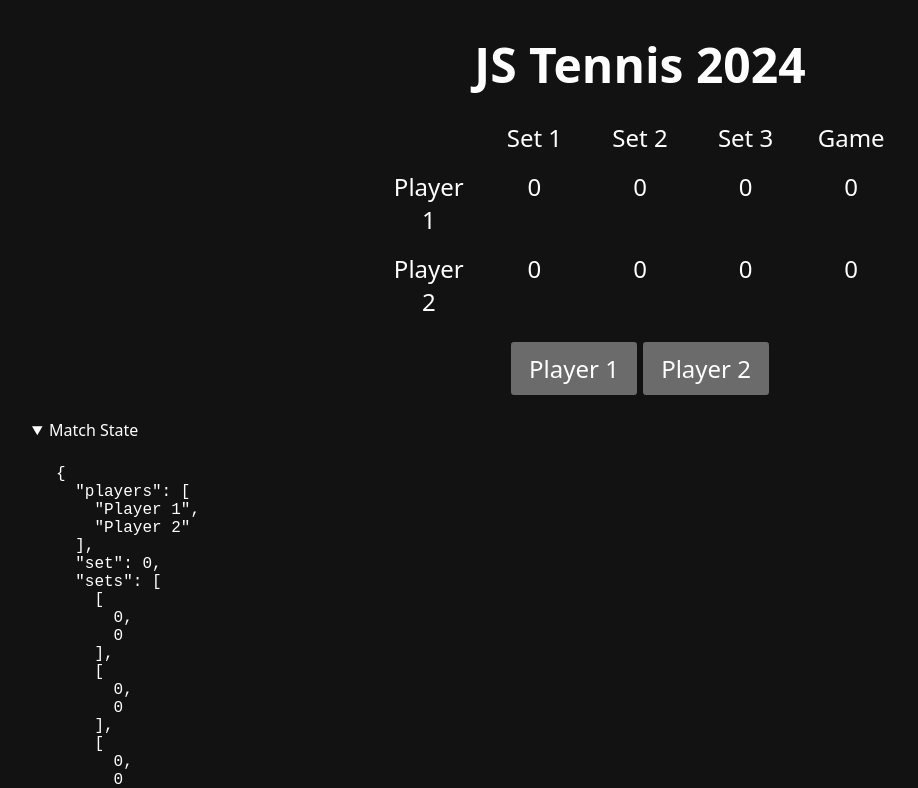
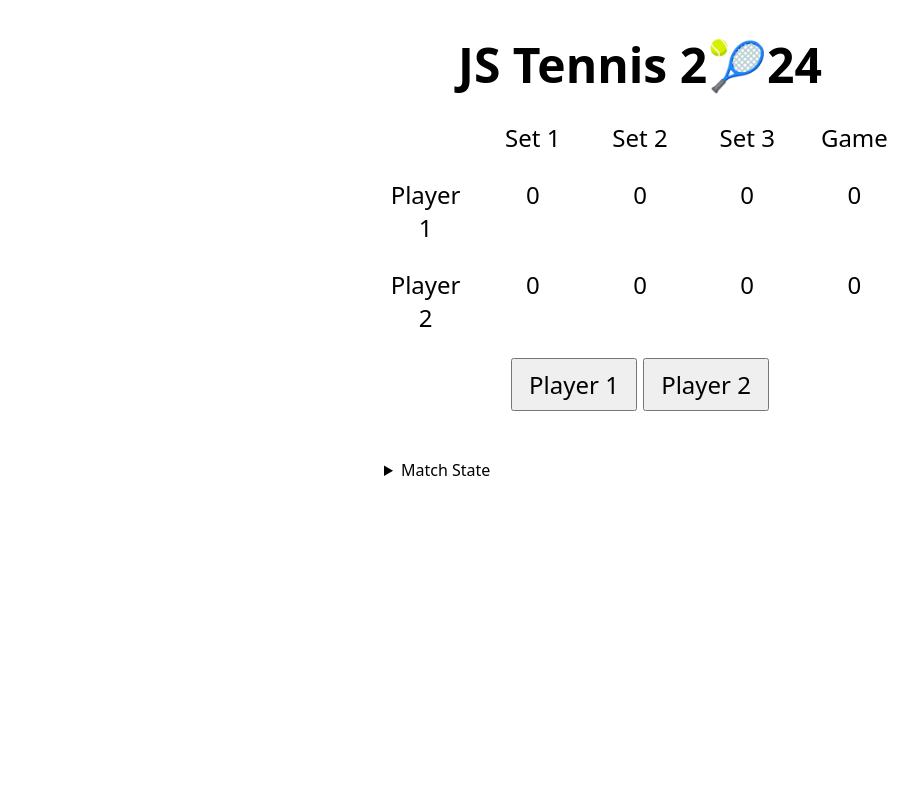
Before and after one commit to bmehder/js-tennis-2024, a SvelteKit app: page / in a window 1280 px wide. Shown: the top 788 px of the page, without its empty margins (0-918 px from the left). Built offline with nearby package versions, Linux system fonts and the light colour scheme.

Commit message:
challenge complete

```diff
--- a/src/lib/app.css
+++ b/src/lib/app.css
@@ -1,14 +1,19 @@
+:root {
+	color-scheme: dark light;
+}
+
 * {
-  margin: 0;
-  padding: 0;
-  box-sizing: border-box;
+	margin: 0;
+	padding: 0;
+	box-sizing: border-box;
 }
 
 body {
-  padding: 2rem;
-  font-family: system-ui, -apple-system, BlinkMacSystemFont, 'Segoe UI', Roboto, Oxygen, Ubuntu, Cantarell, 'Open Sans', 'Helvetica Neue', sans-serif;
+	padding: 2rem;
+	font-family: system-ui, -apple-system, BlinkMacSystemFont, 'Segoe UI', Roboto, Oxygen,
+		Ubuntu, Cantarell, 'Open Sans', 'Helvetica Neue', sans-serif;
 }
 
 button {
-  font: inherit;
+	font: inherit;
 }
--- a/src/routes/+page.svelte
+++ b/src/routes/+page.svelte
@@ -1,14 +1,14 @@
 <script>
 	const scoreboardHeadings = ['', 'Set 1', 'Set 2', 'Set 3', ['TB', 'Game']]
 
-	const gamePointsMap = new Map([
+	const gamePointsMappings = new Map([
 		[0, 15],
 		[15, 30],
 		[30, 40],
 		[40, 0],
 	])
 
-	const match = {
+	const matchState = {
 		players: ['Player 1', 'Player 2'],
 		set: 0,
 		sets: [
@@ -24,174 +24,187 @@
 	}
 
 	const resetGameScore = () => {
-		match.game = [0, 0]
-		match.tiebreak = [0, 0]
+		matchState.game = [0, 0]
+		matchState.tiebreak = [0, 0]
 	}
 
 	const checkMatchWinner = () => {
-		if (match.set < 2) return
-		if (match.setWinners.every(x => x === 0)) match.matchWinner = match.players[0]
-		if (match.setWinners.every(x => x === 1)) match.matchWinner = match.players[1]
-		if (match.setWinners[2] === 0) match.matchWinner = match.players[0]
-		if (match.setWinners[2] === 1) match.matchWinner = match.players[1]
+		if (matchState.set < 2) return
+		if (matchState.setWinners[2] === 0) matchState.matchWinner = matchState.players[0]
+		if (matchState.setWinners[2] === 1) matchState.matchWinner = matchState.players[1]
+		if (matchState.setWinners.every(x => x === 0)) matchState.matchWinner = matchState.players[0]
+		if (matchState.setWinners.every(x => x === 1)) matchState.matchWinner = matchState.players[1]
 	}
 
-	const handleTiebreak = x => {
+	const scoreTiebreak = x => {
 		const winner = x
 		const loser = winner === 0 ? 1 : 0
 
-		match.isTiebreak = true
-		match.tiebreak[x]++
+		matchState.isTiebreak = true
+		matchState.tiebreak[x]++
 
 		if (
-			match.tiebreak[winner] >= 7 &&
-			match.tiebreak[loser] <= match.tiebreak[winner] - 2
+			matchState.tiebreak[winner] >= 7 &&
+			matchState.tiebreak[loser] <= matchState.tiebreak[winner] - 2
 		) {
-			match.sets[match.set][winner]++
-			match.set++
-			match.setWinners.push(winner)
+			matchState.sets[matchState.set][winner]++
+			matchState.set++
+			matchState.setWinners.push(winner)
 			checkMatchWinner()
-			match.isTiebreak = false
+			matchState.isTiebreak = false
 		}
 	}
 
-	const handleSet = winner => {
+	const scoreSet = x => {
+		const isTiebreak = matchState.sets[matchState.set].every(x => x === 6)
+		if (isTiebreak) scoreTiebreak()
+
+		const winner = x
 		const loser = winner === 0 ? 1 : 0
-		if (match.sets[match.set].every(x => x === 6)) {
-			console.log('Tiebreak!')
-			handleTiebreak()
-		}
 
-		if (
-			(match.sets[match.set][winner] === 7 && match.sets[match.set][loser] <= 5) ||
-			(match.sets[match.set][winner] === 6 && match.sets[match.set][loser] <= 4)
-		) {
-			match.set++
-			match.setWinners.push(winner)
+		const isWinsBy7 =
+			matchState.sets[matchState.set][winner] === 7 && matchState.sets[matchState.set][loser] <= 5
+		const isWinsBy6 =
+			matchState.sets[matchState.set][winner] === 6 && matchState.sets[matchState.set][loser] <= 4
+
+		if (isWinsBy7 || isWinsBy6) {
+			matchState.set++
+			matchState.setWinners.push(winner)
 			checkMatchWinner()
 		}
 	}
 
-	const handleClick = x => {
-		if (match.isTiebreak) {
-			handleTiebreak(x)
-			return
-		}
-
-		const isDeuce = match.game[0] === 40 && match.game[1] === 40
-		const isAd = match.game.some(x => x === 'Ad')
+	const scoreGame = x => {
+		const isDeuce = matchState.game[0] === 40 && matchState.game[1] === 40
+		const isAd = matchState.game.some(x => x === 'Ad')
 		const winner = x === 0 ? 0 : 1
 
 		if (isDeuce) {
-			match.game[winner] = 'Ad'
+			matchState.game[winner] = 'Ad'
 			return
 		}
 
 		if (isAd) {
-			const isPlayer1Ad = match.game[0] === 'Ad'
-			const isPlayer2Ad = match.game[1] === 'Ad'
+			const isPlayer1Ad = matchState.game[0] === 'Ad'
+			const isPlayer2Ad = matchState.game[1] === 'Ad'
 
-			isPlayer1Ad && winner === 1 && (match.game[0] = 40)
-			isPlayer2Ad && winner === 0 && (match.game[1] = 40)
+			isPlayer1Ad && winner === 1 && (matchState.game[0] = 40)
+			isPlayer2Ad && winner === 0 && (matchState.game[1] = 40)
 
-			isPlayer1Ad && winner === 0 && ++match.sets[match.set][0] && resetGameScore()
-			isPlayer2Ad && winner === 1 && ++match.sets[match.set][1] && resetGameScore()
+			isPlayer1Ad && winner === 0 && ++matchState.sets[matchState.set][0] && resetGameScore()
+			isPlayer2Ad && winner === 1 && ++matchState.sets[matchState.set][1] && resetGameScore()
 			return
 		}
 
-		const lastGameScore = match.game[winner]
+		const lastGameScore = matchState.game[winner]
 
-		match.game[winner] = gamePointsMap.get(lastGameScore)
+		matchState.game[winner] = gamePointsMappings.get(lastGameScore)
 
 		if (lastGameScore === 40) {
-			++match.sets[match.set][winner]
+			++matchState.sets[matchState.set][winner]
 			resetGameScore()
 		}
 
-		handleSet(winner)
+		scoreSet(winner)
+	}
+
+	const handleClick = x => {
+		if (matchState.isTiebreak) {
+			scoreTiebreak(x)
+			return
+		}
+
+		scoreGame(x)
 	}
 </script>
 
+<div class="js-tennis">
+	<header>
+		<h1>JS Tennis 2🎾24</h1>
+	</header>
+
 	<main>
-	<h1>JS Tennis 2024</h1>
-
 		<div class="scoreboard">
 			{#each scoreboardHeadings as item, idx}
-			{#if idx === scoreboardHeadings.length - 1 && match.isTiebreak}
+				{@const isLastItem = idx === scoreboardHeadings.length - 1}
+				{#if isLastItem && matchState.isTiebreak}
 					<div>{item[0]}</div>
-			{:else if idx === scoreboardHeadings.length - 1 && !match.isTiebreak}
+				{:else if isLastItem && !matchState.isTiebreak}
 					<div>{item[1]}</div>
 				{:else}
 					<div>{item}</div>
 				{/if}
 			{/each}
 
-		<div>{match.players[0]}</div>
-		{#each match.sets as set}
+			<div>{matchState.players[0]}</div>
+			{#each matchState.sets as set}
 				<div>{set[0]}</div>
 			{/each}
-		{#if match.isTiebreak}
-			<div>{match.tiebreak[0]}</div>
+			{#if matchState.isTiebreak}
+				<div>{matchState.tiebreak[0]}</div>
 			{:else}
-			<div>{match.game[0]}</div>
+				<div>{matchState.game[0]}</div>
 			{/if}
 
-		<div>{match.players[1]}</div>
-		{#each match.sets as set}
+			<div>{matchState.players[1]}</div>
+			{#each matchState.sets as set}
 				<div>{set[1]}</div>
 			{/each}
-		{#if match.isTiebreak}
-			<div>{match.tiebreak[1]}</div>
+			{#if matchState.isTiebreak}
+				<div>{matchState.tiebreak[1]}</div>
 			{:else}
-			<div>{match.game[1]}</div>
+				<div>{matchState.game[1]}</div>
 			{/if}
 		</div>
 
-	<div class="buttons">
-		<button on:click={() => handleClick(0)}>Player 1</button>
-		<button on:click={() => handleClick(1)}>Player 2</button>
+		<div>
+			<button on:click={() => handleClick(0)} disabled={matchState.matchWinner}>Player 1</button>
+			<button on:click={() => handleClick(1)} disabled={matchState.matchWinner}>Player 2</button>
 		</div>
 
-	{#if match.matchWinner}
-		<p>{match.matchWinner} wins!</p>
+		{#if matchState.matchWinner}
+			<p>{matchState.matchWinner} wins!</p>
 		{/if}
 	</main>
 
 	<footer>
-	<details open>
+		<details>
 			<summary>Match State</summary>
-		<pre>{JSON.stringify(match, null, 2)}</pre>
+			<pre>{JSON.stringify(matchState, null, 2)}</pre>
 		</details>
 	</footer>
+</div>
 
 <style>
-	:root {
-		color-scheme: dark;
-	}
-
-	main {
+	.js-tennis {
 		display: grid;
 		gap: 1.5rem;
+		place-content: center;
+		text-align: center;
 		font-size: 1.5rem;
-		text-align: center;
+
+		& main {
+			display: grid;
+			gap: 1.5rem;
 
 			& .scoreboard {
 				max-width: 32rem;
 				display: grid;
 				grid-template-columns: repeat(5, 1fr);
-			gap: 1rem;
 				margin-inline: auto;
-			text-align: center;
+				gap: 1.5rem;
 			}
 
-		& .buttons > * {
+			& button {
 				padding-block: 0.5rem;
 				padding-inline: 1rem;
 			}
 		}
 
-	footer {
+		& footer {
+			justify-self: self-start;
 			font-size: 1rem;
+			text-align: left;
 
 			& details {
 				margin-block: 1.5rem;
@@ -201,4 +214,5 @@
 				}
 			}
 		}
+	}
 </style>
```
Lines whose indentation alone changed are shown as unchanged.
